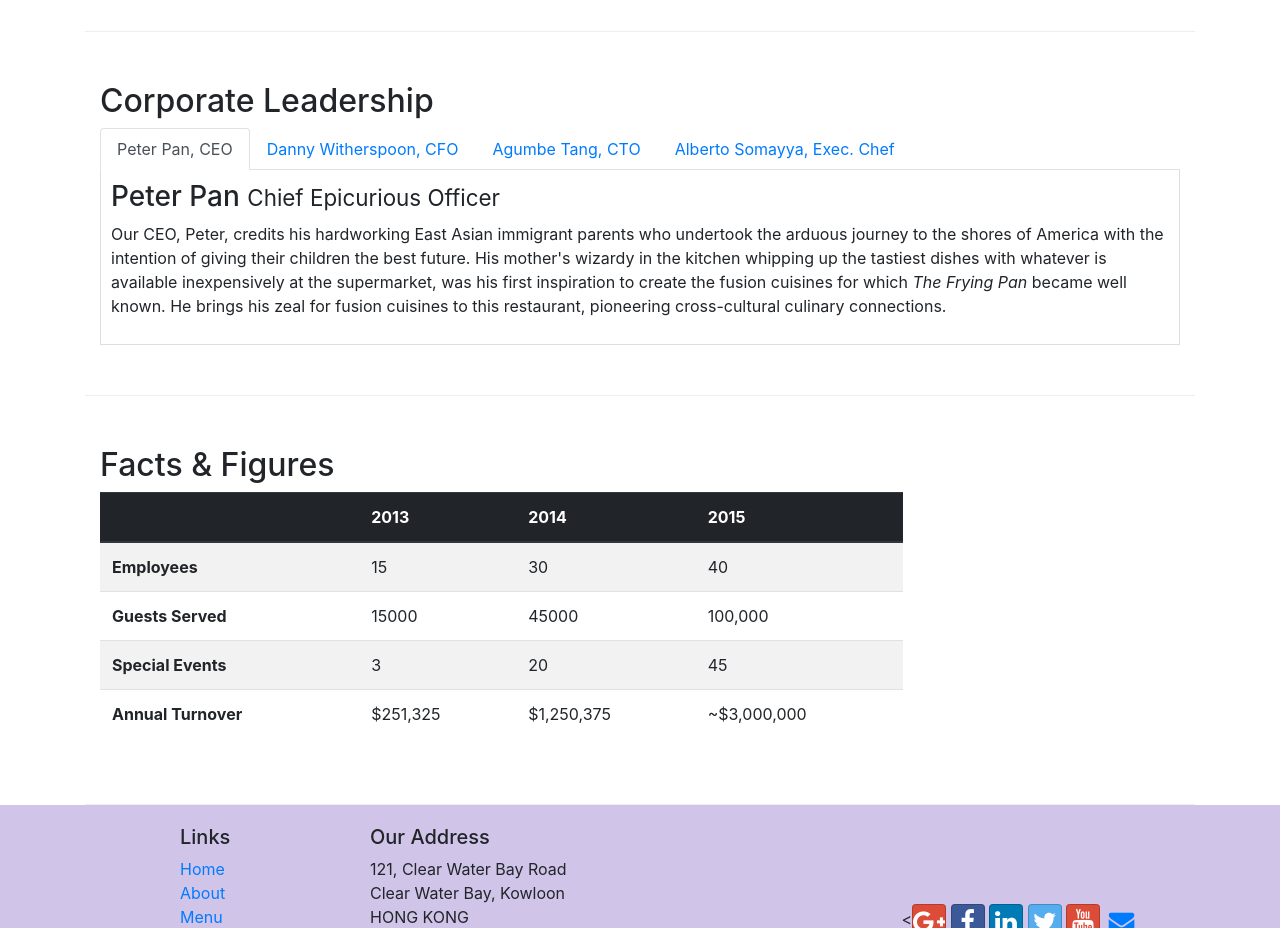
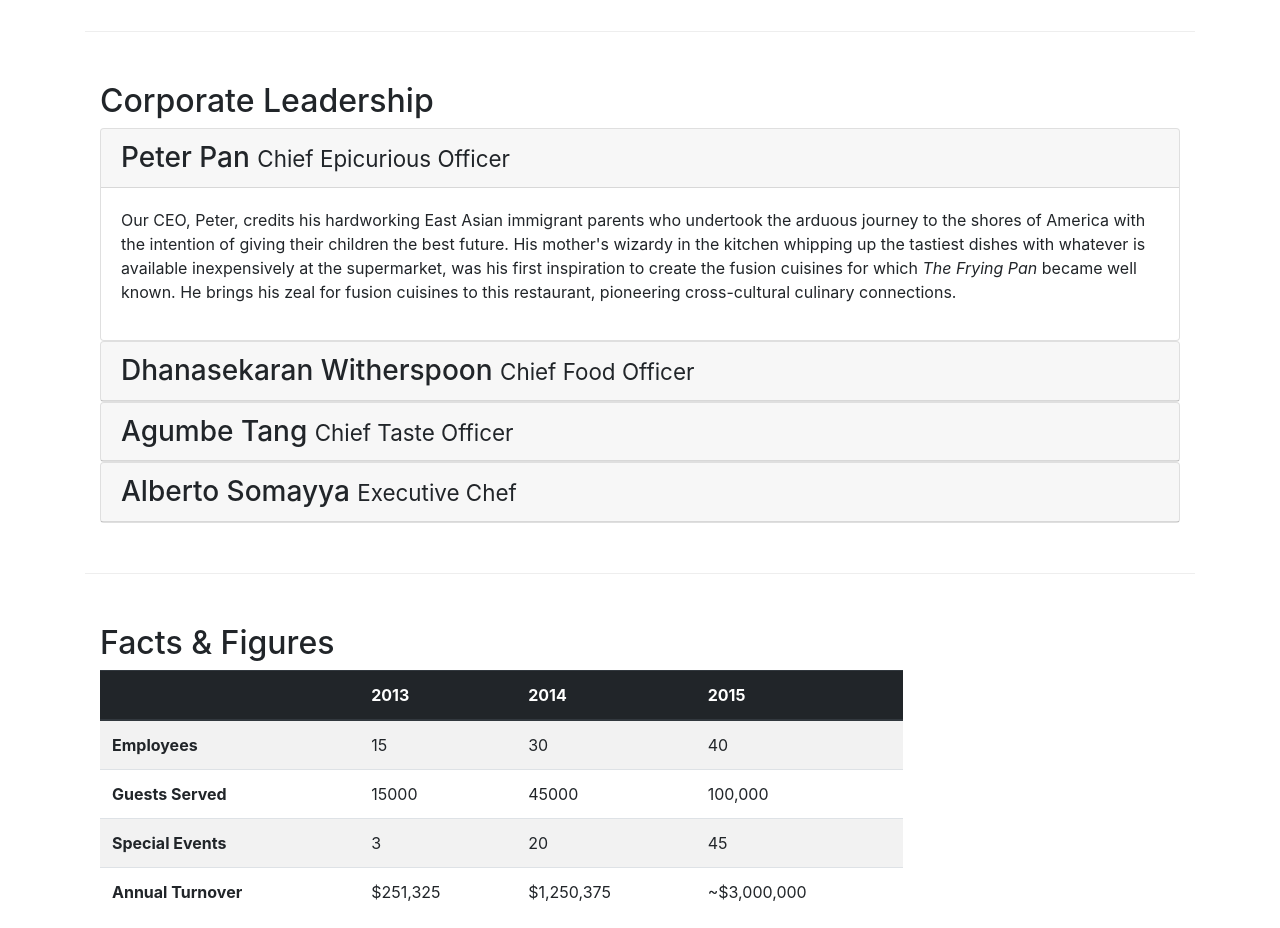
Before and after one commit to joefayed/Bootstrap-First-Project, a website: page aboutus.html in a window 1280 px wide. Shown: the part 1020-1948 px from the top of the page. Drawn offline with nearby package versions, Linux system fonts and the light colour scheme.

Commit message:
Accordion

```diff
--- a/aboutus.html
+++ b/aboutus.html
@@ -98,7 +98,7 @@
         <div class="row row-content">
             <div class="col-12">
                 <h2>Corporate Leadership</h2>
-                <ul class="nav nav-tabs">
+<!--                <ul class="nav nav-tabs">
                     <li class="nav-item">
                         <a class="nav-link active" href="#peter" role="tab" data-toggle="tab">Peter Pan, CEO</a>
                     </li>
@@ -111,23 +111,52 @@
                     <li class="nav-item">
                       <a class="nav-link" href="#alberto" role="tab"data-toggle="tab">Alberto Somayya, Exec. Chef</a>
                     </li>
-                </ul>
-                <div class="tab-content">
-                    <div role="tabpanel" class="tab-pane fade show active" id="peter">
-                        <h3>Peter Pan <small>Chief Epicurious Officer</small></h3>
-                        <p class="d-none d-sm-block">Our CEO, Peter, credits his hardworking East Asian immigrant parents who undertook the arduous journey to the shores of America with the intention of giving their children the best future. His mother's wizardy in the kitchen whipping up the tastiest dishes with whatever is available inexpensively at the supermarket, was his first inspiration to create the fusion cuisines for which <em>The Frying Pan</em> became well known. He brings his zeal for fusion cuisines to this restaurant, pioneering cross-cultural culinary connections.</p>
+                </ul>-->
+
+                <div id="accordion">
+                    <div class="card">
+                        <div class="card-header" role="tab" id="peterhead">
+                            <h3 class="mb-0">
+                                <a data-toggle="collapse"data-target="#peter"> Peter Pan <small>Chief Epicurious Officer</small></a></h3>
+                        </div>
+                        <div role="tabpanel" class="collapse show" id="peter" data-parent="#accordion">
+                            <div class="card-body">
+                                <p class="d-none d-sm-block">Our CEO, Peter, credits his hardworking East Asian immigrant parents who undertook the arduous journey to the shores of America with the intention of giving their children the best future. His mother's wizardy in the kitchen whipping up the tastiest dishes with whatever is available inexpensively at the supermarket, was his first inspiration to create the fusion cuisines for which <em>The Frying Pan</em> became well known. He brings his zeal for fusion cuisines to this restaurant, pioneering cross-cultural culinary connections.</p>
+                            </div>
+                        </div>
                     </div>
-                    <div role="tabpanel" class="tab-pane fade" id="danny">
-                        <h3>Dhanasekaran Witherspoon <small>Chief Food Officer</small></h3>
-                        <p class="d-none d-sm-block">Our CFO, Danny, as he is affectionately referred to by his colleagues, comes from a long established family tradition in farming and produce. His experiences growing up on a farm in the Australian outback gave him great appreciation for varieties of food sources. As he puts it in his own words, <em>Everything that runs, wins, and everything that stays, pays!</em></p>
+                    <div class="card">
+                        <div class="card-header" role="tab" id="dannyhead">
+                            <h3 class="mb-0">
+                                <a data-toggle="collapse"data-target="#danny">Dhanasekaran Witherspoon <small>Chief Food Officer</small></a></h3>
+                        </div>
+                        <div role="tabpanel" class="collapse" id="danny" data-parent="#accordion">
+                            <div class="card-body">
+                                <p class="d-none d-sm-block">Our CFO, Danny, as he is affectionately referred to by his colleagues, comes from a long established family tradition in farming and produce. His experiences growing up on a farm in the Australian outback gave him great appreciation for varieties of food sources. As he puts it in his own words, <em>Everything that runs, wins, and everything that stays, pays!</em></p>
+                            </div>
+                        </div>
                     </div>
-                    <div role="tabpanel" class="tab-pane fade" id="agumbe">
-                        <h3>Agumbe Tang <small>Chief Taste Officer</small></h3>
-                        <p class="d-none d-sm-block">Blessed with the most discerning gustatory sense, Agumbe, our CTO, personally ensures that every dish that we serve meets his exacting tastes. Our chefs dread the tongue lashing that ensues if their dish does not meet his exacting standards. He lives by his motto, <em>You click only if you survive my lick.</em></p>
+                    <div class="card">
+                        <div class="card-header" role="tab" id="agumbehead">
+                            <h3 class="mb-0">
+                                <a data-toggle="collapse"data-target="#agumbe">Agumbe Tang <small>Chief Taste Officer</small></a></h3>
+                        </div>
+                        <div role="tabpanel" class="collapse" id="agumbe" data-parent="#accordion">
+                            <div class="card-body">
+                                <p class="d-none d-sm-block">Blessed with the most discerning gustatory sense, Agumbe, our CTO, personally ensures that every dish that we serve meets his exacting tastes. Our chefs dread the tongue lashing that ensues if their dish does not meet his exacting standards. He lives by his motto, <em>You click only if you survive my lick.</em></p>
+                            </div>
+                        </div>
                     </div>
-                    <div role="tabpanel" class="tab-pane fade" id="alberto">
-                        <h3>Alberto Somayya <small>Executive Chef</small></h3>
-                        <p class="d-none d-sm-block">Award winning three-star Michelin chef with wide International experience having worked closely with whos-who in the culinary world, he specializes in creating mouthwatering Indo-Italian fusion experiences. He says, <em>Put together the cuisines from the two craziest cultures, and you get a winning hit! Amma Mia!</em></p>
+                    <div class="card">
+                        <div class="card-header" role="tab" id="albertohead">
+                            <h3 class="mb-0">
+                                <a data-toggle="collapse"data-target="#alberto">Alberto Somayya <small>Executive Chef</small></a></h3>
+                        </div>
+                        <div role="tabpanel" class="collapse" id="alberto" data-parent="#accordion">
+                            <div class="card-body">
+                                <p class="d-none d-sm-block">Award winning three-star Michelin chef with wide International experience having worked closely with whos-who in the culinary world, he specializes in creating mouthwatering Indo-Italian fusion experiences. He says, <em>Put together the cuisines from the two craziest cultures, and you get a winning hit! Amma Mia!</em></p>
+                            </div>
+                        </div>
                     </div>
                 </div>
             </div>
```
